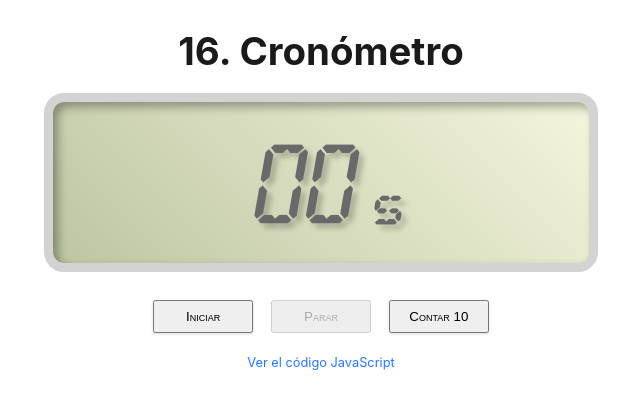
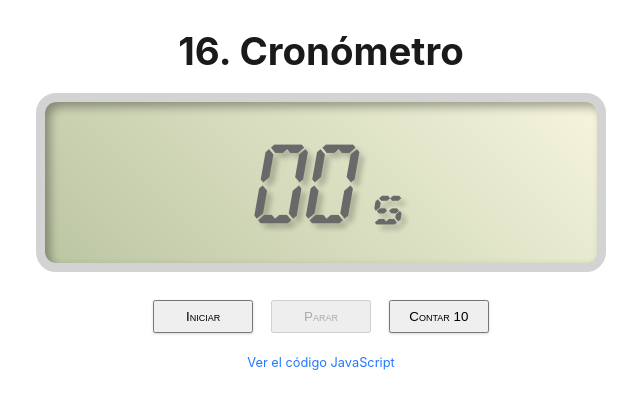
Before and after one commit to JavGuerra/02-bootcamp-fs-javascript, a plain HTML site: page 16-cronometro.html in a window 1280 px wide. Shown: the whole page, without its empty margins (319-959 px from the left). Drawn offline with Linux system fonts and the light colour scheme.

Commit message:
cronometro

```diff
--- a/css/16-cronometro.css
+++ b/css/16-cronometro.css
@@ -19,7 +19,7 @@ body {
     color: DimGray;
     width: 67%;
     margin: 0 auto 1.75em;
-    padding-bottom: 0.5em;
+    padding: 0 0.5em 0.5em;
 }
 
 .tiempo {
```
